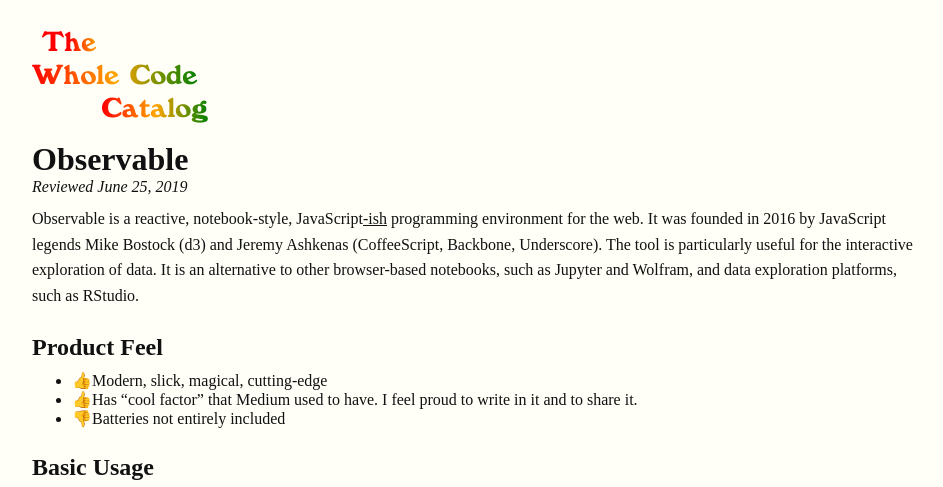
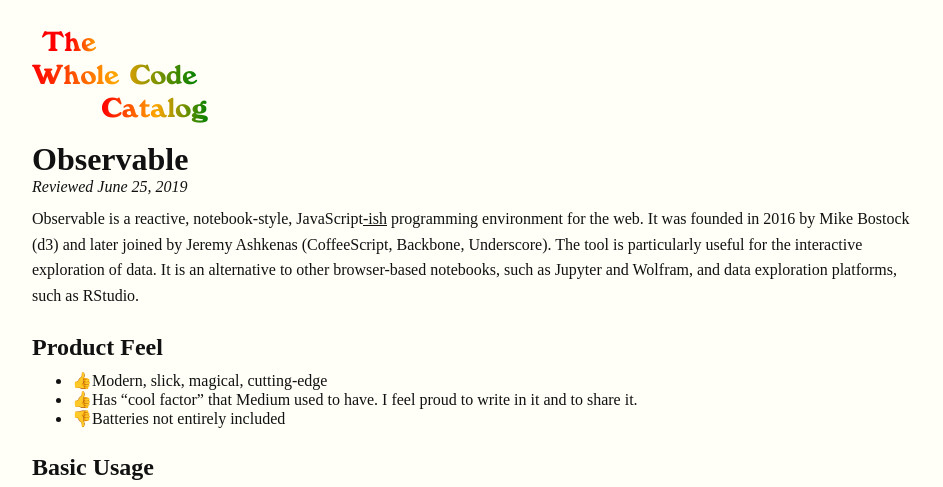
Before and after one commit to futureofcoding/futureofcoding.org, a Jekyll site: the page catalog/observable.html, which Jekyll copies as it is, in a window 1280 px wide and 900 px high, cut to the strip 0-487 px from the top of the window. Shown: the whole strip, without its empty margins (80-1023 px from the left). Built offline with Jekyll 4.4.1, drawn with Linux system fonts in a browser that asks for light colours.

Commit message:
Update observable.html

```diff
--- a/catalog/observable.html
+++ b/catalog/observable.html
@@ -22,7 +22,7 @@
       <section>
         <h1 id="observablehq">Observable</h1>
         <em>Reviewed June 25, 2019</em>
-        <p>Observable is a reactive, notebook-style, JavaScript<a href="https://observablehq.com/@observablehq/observables-not-javascript">-ish</a> programming environment for the web. It was founded in 2016 by JavaScript legends Mike Bostock (d3) and Jeremy Ashkenas (CoffeeScript, Backbone, Underscore). The tool is particularly useful for the interactive exploration of data. It is an alternative to other browser-based notebooks, such as Jupyter and Wolfram, and data exploration platforms, such as RStudio.</p>
+        <p>Observable is a reactive, notebook-style, JavaScript<a href="https://observablehq.com/@observablehq/observables-not-javascript">-ish</a> programming environment for the web. It was founded in 2016 by Mike Bostock (d3) and later joined by Jeremy Ashkenas (CoffeeScript, Backbone, Underscore). The tool is particularly useful for the interactive exploration of data. It is an alternative to other browser-based notebooks, such as Jupyter and Wolfram, and data exploration platforms, such as RStudio.</p>
       </section>
 
       <section>
```
